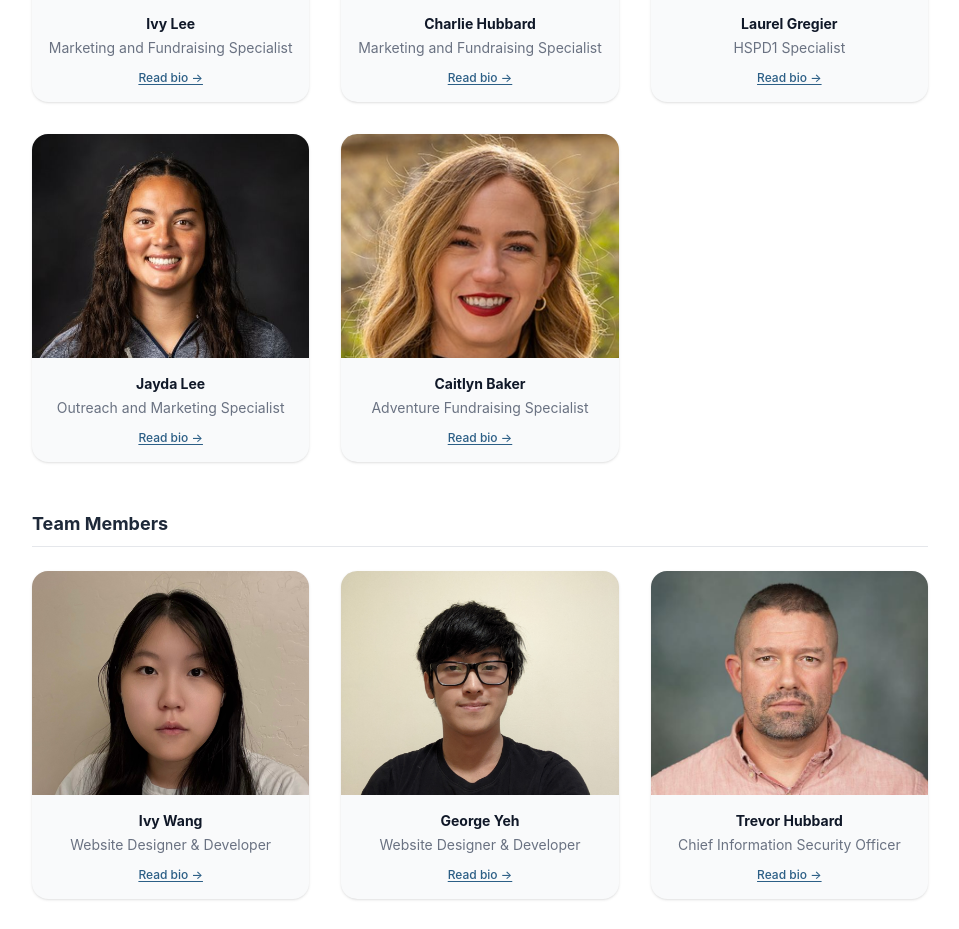
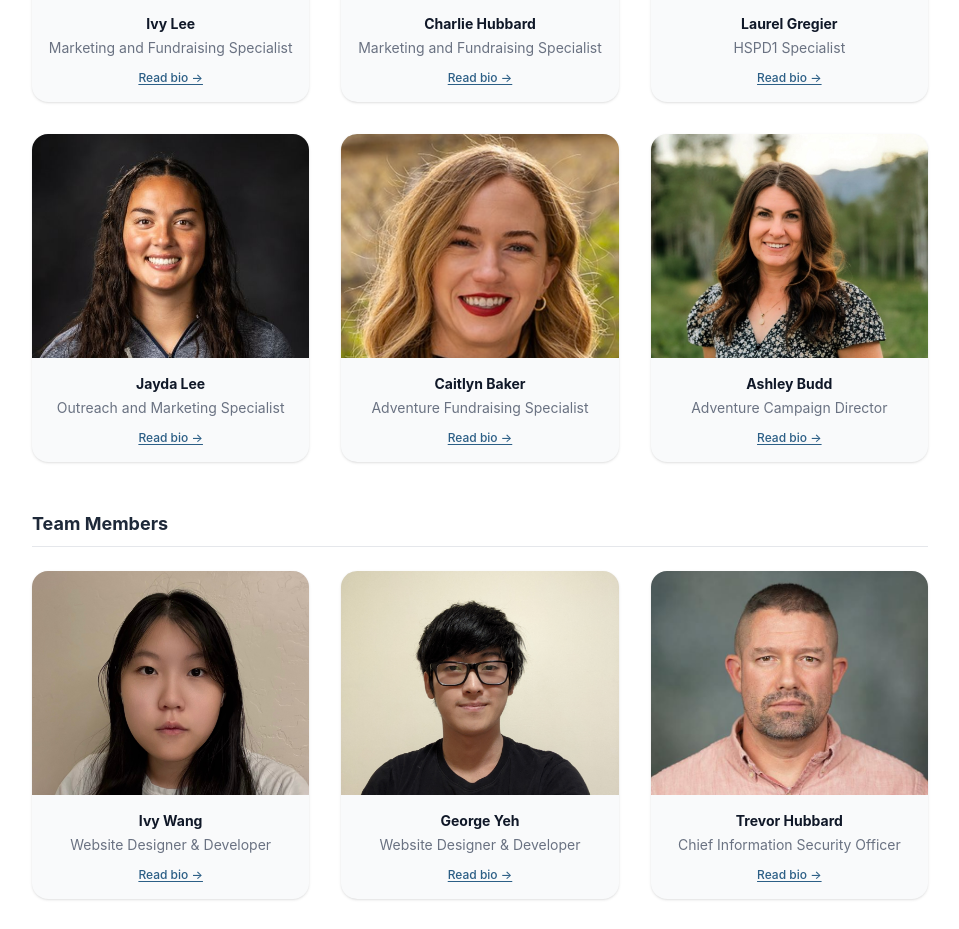
Before and after one commit to inwang123/rarediseaseweb, a React (Vite) app: page /about in a window 1280 px wide. Shown: the part 2965-3894 px from the top of the page, without its empty margins (160-1119 px from the left). Built offline with nearby package versions, Linux system fonts and the light colour scheme.

Commit message:
add ashley's bio

```diff
--- a/src/pages/About.jsx
+++ b/src/pages/About.jsx
@@ -74,6 +74,12 @@ const marketingTeam = [
     role: "Adventure Fundraising Specialist",
     img: "caitlyn_baker_bio.png",
     bio: "Caitlyn is an adventurer, mother of three, and passionate advocate for bringing people together through meaningful experiences. She holds a degree in Family Life Studies from Utah State University and has explored trails from Utah's mountains to Mount Kilimanjaro. As an Adventure Fundraising Specialist with Children's Rare Disease Alliance, Caitlyn combines her love of the outdoors with a deeply personal connection to the rare disease community. After losing her father to a rare cancer as a teenager, she understands the importance of research, treatment, and support for affected families. Through hikes, retreats, and other outdoor experiences, she works to build community and raise funds for rare disease research and support.",
+  },
+  {
+    name: "Ashley Budd",
+    role: "Adventure Campaign Director",
+    img: "/ashley_budd_bio.jpg",
+    bio: "Ashley is a passionate middle school science teacher, outdoor enthusiast, and mom of four who believes adventure can be a powerful way to bring people together for a cause. After climbing Mount Kilimanjaro alongside the Climb 4 Rare team, she was inspired to use her love of adventure to help children with rare diseases. As a Campaign Director for Climb 4 Rare, Ashley plans community hikes, fundraising campaigns, and adventure trips that not only raise money for the cause, but also build a community that cares. Whether climbing mountains or teaching teenagers, Ashley loves a good challenge . . . and is excited to take on an even bigger one: helping children with rare diseases.",
   },
 ];
 
```
Also changed, not shown: public/ashley_budd_bio.jpg (added).
